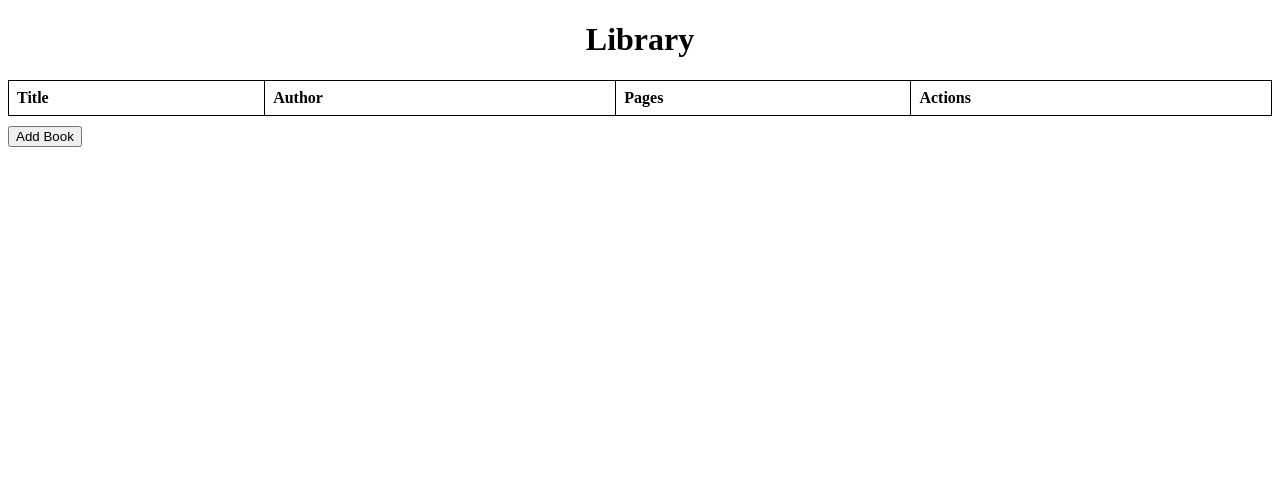
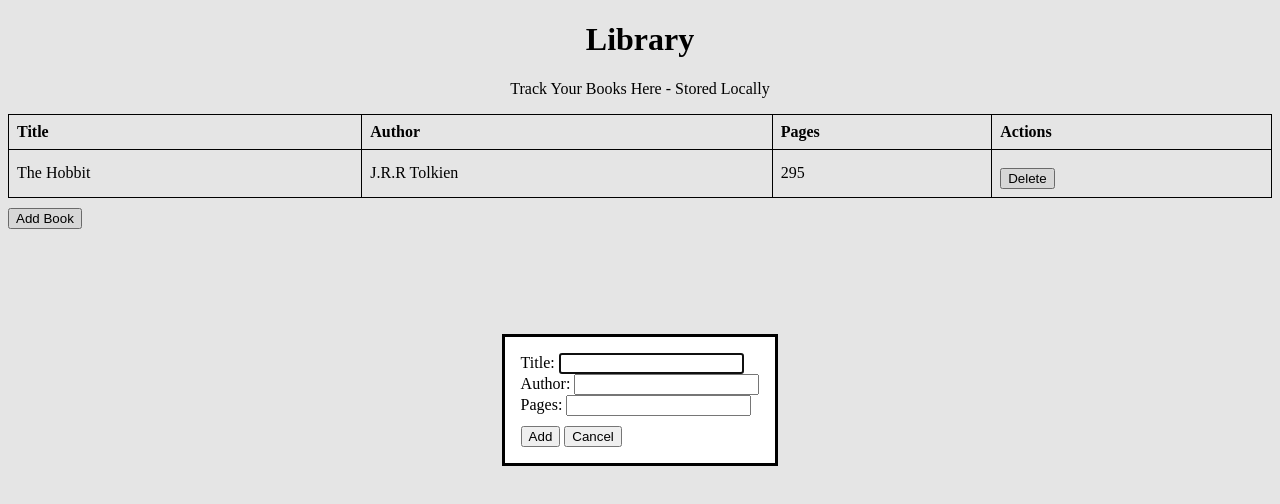
Before and after one commit to DanPark13/library, a plain HTML site: page index.html in a window 1280 px wide. Both pictures are taken after a click on the button "Add Book". Drawn offline with Linux system fonts and the light colour scheme.

Commit message:
Adding & Removing Books Capabilities

```diff
--- a/index.html
+++ b/index.html
@@ -8,6 +8,7 @@
 </head>
 <body>
     <h1>Library</h1>
+    <p>Track Your Books Here - Stored Locally</p>
     <table>
         <thead>
             <tr>
--- a/index.js
+++ b/index.js
@@ -8,11 +8,6 @@ function Book(title, author, pages){
     this.info = function(){
         console.log(title + " by " + author + ", " + pages + " pages, not read yet.");
     }
-}
-
-// Adds Books to Global Library
-function addBooktoLibrary(book){
-    myLibrary.push(book);
 }
 
 // Prints all the books in the library
@@ -28,3 +23,39 @@ theHobbit.info()
 addBooktoLibrary(theHobbit)
 
 allBooks(myLibrary)
+
+document.getElementById('showDialogButton').addEventListener('click', () => {
+    document.getElementById('bookDialog').showModal();
+});
+
+document.getElementById('bookForm').addEventListener('submit', function(e) {
+    e.preventDefault();
+
+    const title = document.getElementById('title').value;
+    const author = document.getElementById('author').value;
+    const pages = document.getElementById('pages').value;
+
+    const newBook = new Book(title, author, pages)
+
+    addBooktoLibrary(newBook);
+
+    document.getElementById('bookDialog').close();
+});
+
+function addBooktoLibrary(book) {
+    const tableBody = document.getElementById('bookTableBody');
+
+    const newRow = tableBody.insertRow();
+
+    newRow.insertCell(0).innerText = book.title;
+    newRow.insertCell(1).innerText = book.author;
+    newRow.insertCell(2).innerText = book.pages;
+
+    const deleteButton = document.createElement('button');
+    deleteButton.innerText = 'Delete';
+    deleteButton.onclick = function() {
+        tableBody.removeChild(newRow);
+    };
+
+    newRow.insertCell(3).appendChild(deleteButton);
+}
--- a/style.css
+++ b/style.css
@@ -1,4 +1,4 @@
-h1 {
+h1, p {
     text-align: center;
 }
 
```
